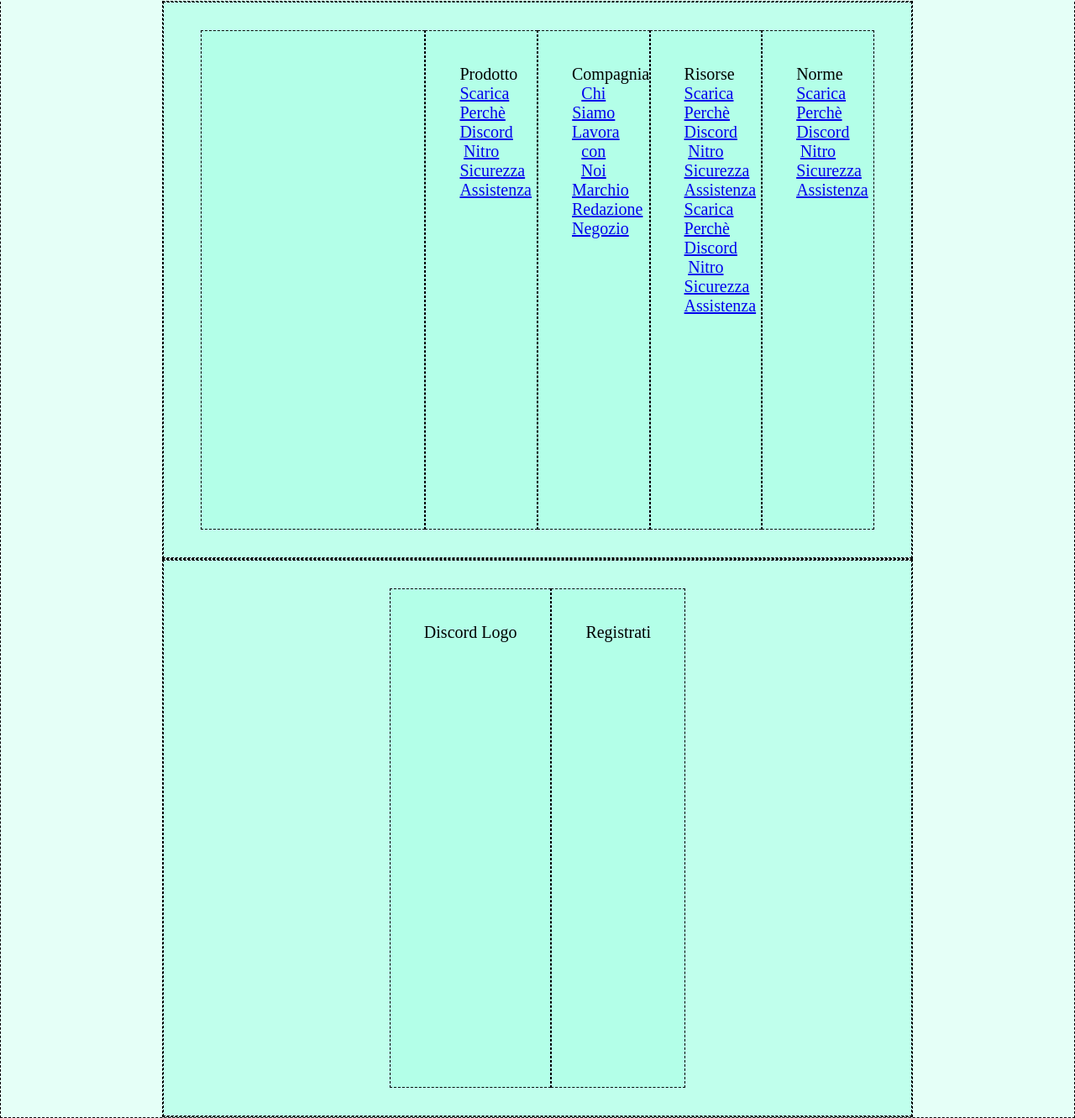
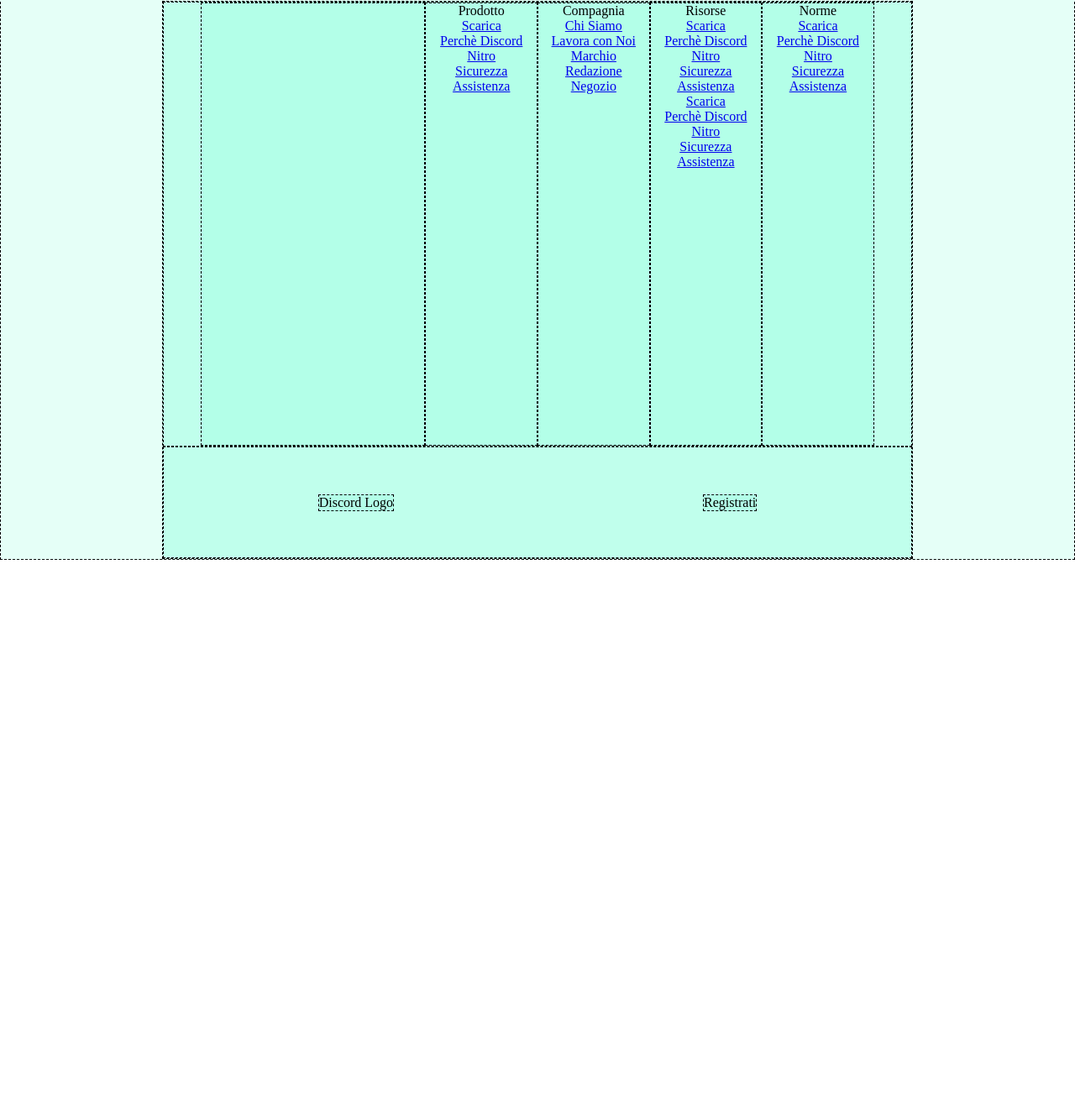
Before and after one commit to matteodragotto/htmlcss-struttura-discord, a plain HTML site: page index.html in a window 1280 px wide. Shown: the part 3044-4376 px from the top of the page at 84% size. After the commit the page ends 3711 px from the top, so only its background shows below. Drawn offline with Linux system fonts and the light colour scheme.

Commit message:
[add] last footer block

```diff
--- a/css/style.css
+++ b/css/style.css
@@ -124,7 +124,16 @@ footer .container{
 footer .container .row{
   justify-content: center;
   align-items: center;
-  height: 100%;
+  height: 80%;
+  width: 100%;
+}
+
+
+footer .container .last-row{
+  display: flex;
+  justify-content: space-around;
+  align-items: center;
+  height: 20%;
   width: 100%;
 }
 
@@ -132,15 +141,17 @@ footer .container .row{
 footer .container .row .col{
   justify-content: center;
   align-items: center;
-  height: 90%;
+  height: 100%;
   text-align: center;
-  font-size: 20px;
-  padding: 40px;
 }
 
-/*footer .bottom .row{
-  justify-content: space-between;
-}*/
+
+footer .container .row .col-end{
+  justify-content: center;
+  align-items: center;
+  height: 100%;
+  text-align: center;
+}
 
 footer nav ul{
   list-style: none;
--- a/index.html
+++ b/index.html
@@ -77,7 +77,7 @@
 
   <!--Fine Main-->
   <footer class="debug">Footer
-    <div class="footer-top container debug">
+    <div class="footer container debug">
       <div class="row debug">
 
         <div class="col w30 debug"></div>
@@ -136,14 +136,15 @@
         </div>
       </div>
 
+      <div class="last-row debug">
+        <div class="col-end debug">Discord Logo</div>
+        <div class="col-end debug">Registrati</div>
+      </div>
     </div>
 
-    <div class="footer-bottom container debug">
-      <div class="row debug">
-        <div class="col debug">Discord Logo</div>
-        <div class="col debug">Registrati</div>
-      </div>
     </div>
+
+
 
   </footer>
 
```
